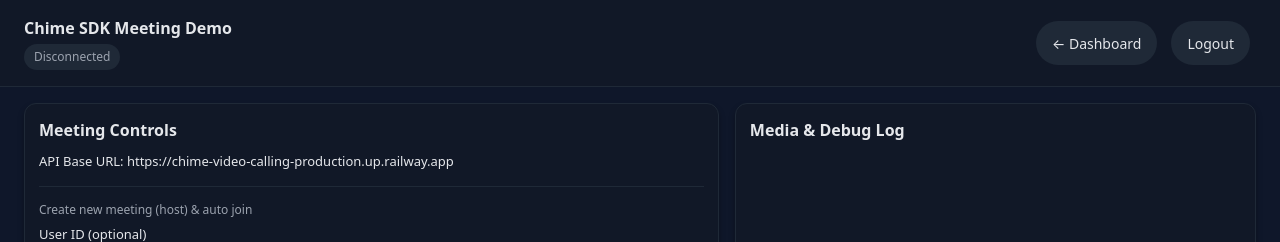
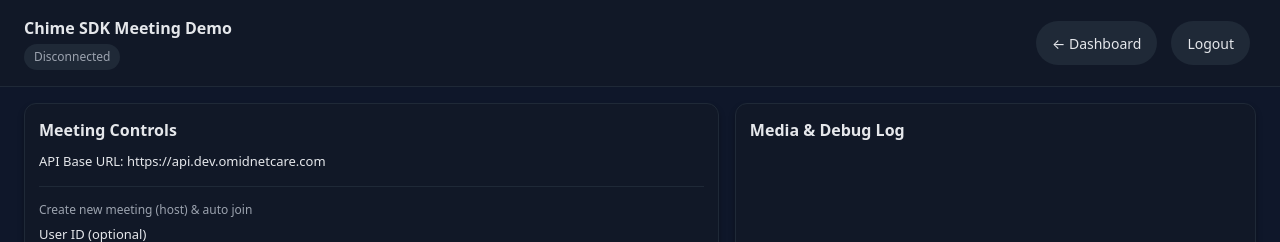
Before and after one commit to emondarock/chime-video-calling, a React (Vite) app in the folder real-time-calling/: page /meeting in a window 1280 px wide. Shown: the top 242 px of the page. Built offline with nearby package versions, Linux system fonts and the light colour scheme; sample sign-in values are in the browser's storage.

Commit message:
feat: update appointment data handling and API base URL for consistency

```diff
--- a/real-time-calling/src/pages/JoinMeeting.jsx
+++ b/real-time-calling/src/pages/JoinMeeting.jsx
@@ -52,6 +52,7 @@
           Meeting: data.Meeting,
           Attendee: data.Attendee
         });
+        setAppointmentData(data.decoded)
         console.log('✅ User validated and ready to join:', {
           attendeeId: data.Attendee?.AttendeeId,
           meetingId: data.Meeting?.MeetingId,
@@ -335,7 +336,7 @@
                   </div>
                   <div className="info-item">
                     <span className="label">Date & Time:</span>
-                    <span className="value">{formatDateTime(appointmentData.start_time)}</span>
+                    <span className="value">{formatDateTime(appointmentData.appointment_time)}</span>
                   </div>
                   {timeRemaining !== null && timeRemaining > 0 && (
                     <div className="info-item">
@@ -370,7 +371,7 @@
               <h3>Appointment Details</h3>
               <div className="info-grid">
                 <div className="info-item">
-                  <span className="label">Patient:</span>
+                  <span className="label">{appointmentData?.isDoctor ? "Doctor" : "Patient"}</span>
                   <span className="value">{appointmentData?.patient_name}</span>
                 </div>
                 <div className="info-item">
@@ -379,7 +380,7 @@
                 </div>
                 <div className="info-item">
                   <span className="label">Date & Time:</span>
-                  <span className="value">{formatDateTime(appointmentData?.start_time)}</span>
+                  <span className="value">{formatDateTime(appointmentData?.appointment_time)}</span>
                 </div>
                 {appointmentData?.package_info?.name && (
                   <div className="info-item">
--- a/real-time-calling/src/pages/MeetingPage.jsx
+++ b/real-time-calling/src/pages/MeetingPage.jsx
@@ -15,7 +15,7 @@
   const { user, logout } = useAuth();
 
   const [apiBaseUrl] = useState(
-    "https://chime-video-calling-production.up.railway.app"
+    "https://api.dev.omidnetcare.com"
   );
 
   const [currentMeeting, setCurrentMeeting] = useState(null);
--- a/real-time-calling/src/utils/api.js
+++ b/real-time-calling/src/utils/api.js
@@ -1,7 +1,7 @@
 import axios from 'axios';
 
 const AUTH_API_URL = 'https://api.dev.omidnetcare.com';
-const API_BASE_URL = 'https://chime-video-calling-production.up.railway.app';
+const API_BASE_URL = 'https://api.dev.omidnetcare.com';
 
 // Separate auth client for login (different base URL)
 export const authClient = axios.create({
@@ -24,7 +24,7 @@
   config => {
     const token = localStorage.getItem('idToken');
     if (token) {
-      config.headers.Authorization = `Bearer ${token}`;
+      config.headers.Authorization = API_BASE_URL === 'https://api.dev.omidnetcare.com' ? `${token}` : `Bearer ${token}`;
     }
     return config;
   },
```
